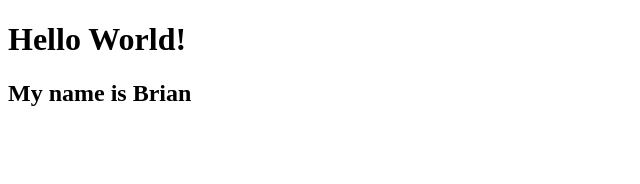
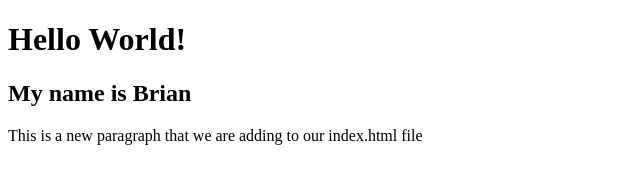
Before and after one commit to bstanton773/kekambas-86_first_repo, a plain HTML site: page index.html in a window 1280 px wide. Shown: the whole page, without its empty margins (0-640 px from the left). Drawn offline with Linux system fonts and the light colour scheme.

Commit message:
Added paragraph to homepage

```diff
--- a/index.html
+++ b/index.html
@@ -9,5 +9,6 @@
 <body>
     <h1>Hello World!</h1>
     <h2>My name is Brian</h2>
+    <p>This is a new paragraph that we are adding to our index.html file</p>
 </body>
 </html>
```
